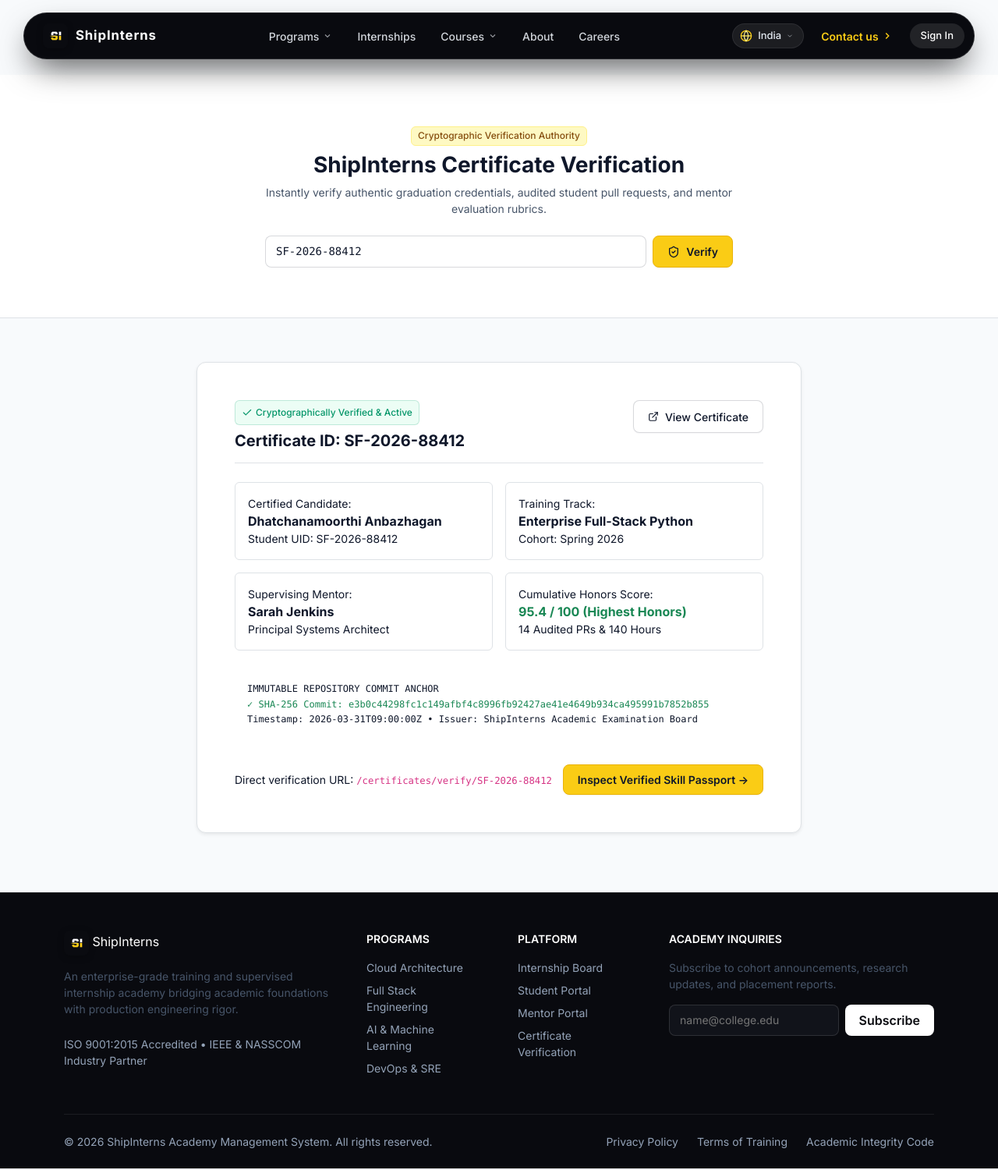
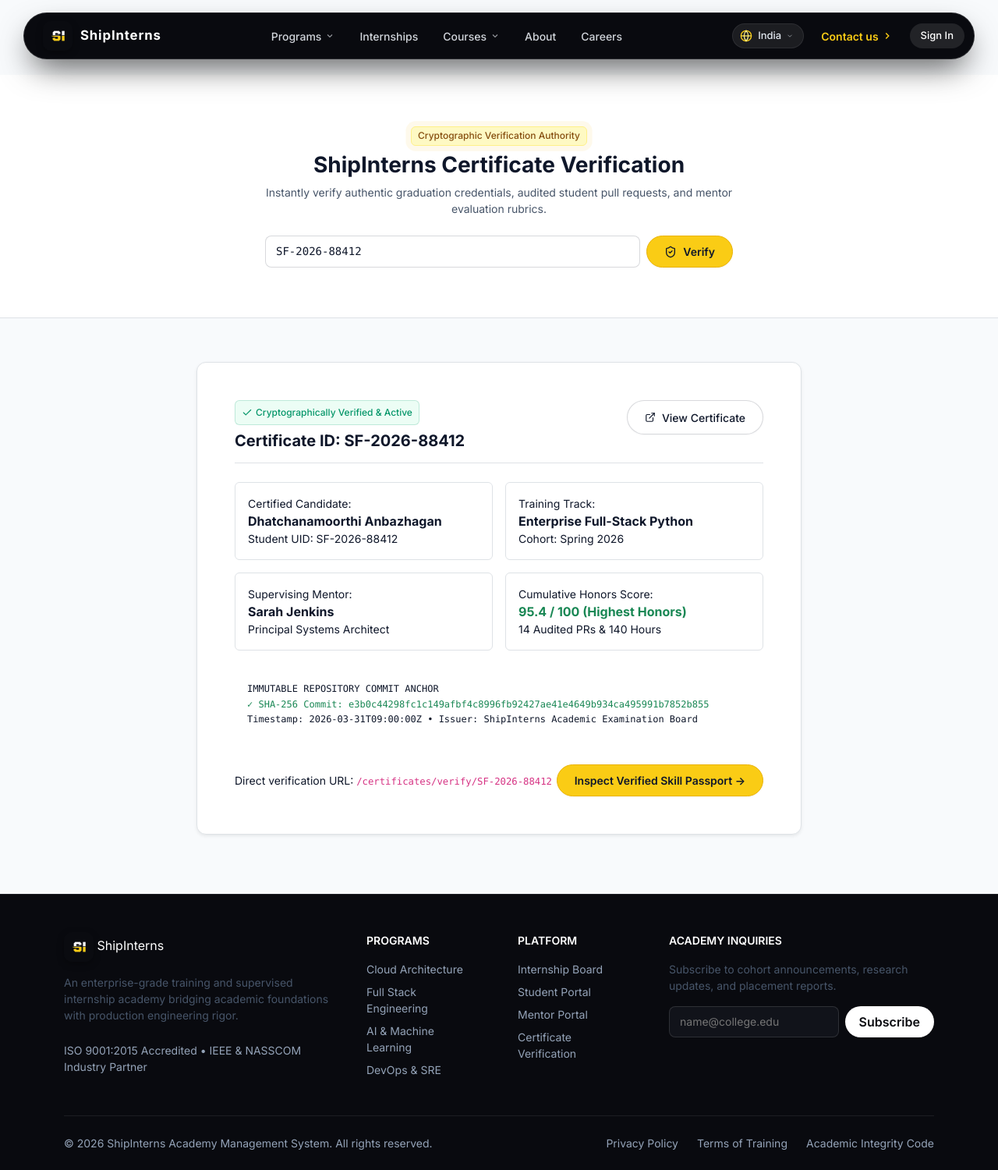
Before and after one commit to dhatcha2006-arch/SHIPINTERNS, a Flask app: page /certificates/verify in a window 1280 px wide. Shown: the whole page at 78% size. Run offline with Flask 3, Linux system fonts and the light colour scheme.

Commit message:
feat(ui): enlarge logo subtly, round all button corners, and add fluid animations across entire website

```diff
--- a/frontend/static/css/components.css
+++ b/frontend/static/css/components.css
@@ -3,17 +3,17 @@
    Cards, Buttons, Tables, Form Controls, Badges, Metrics
    ========================================================================== */
 
-/* Buttons */
+/* Buttons - Rounded Pill Corners with Micro-Interactions */
 .btn-sf-primary, .btn-primary {
   background-color: var(--sf-primary-500) !important;
   color: #0f172a !important;
   border: 1px solid var(--sf-primary-600) !important;
-  padding: 8px 18px;
+  padding: 9px 22px;
   font-size: 0.875rem;
   font-weight: 600 !important;
-  border-radius: var(--sf-radius-md);
+  border-radius: 9999px !important;
   box-shadow: var(--sf-shadow-xs);
-  transition: all 0.15s ease-in-out;
+  transition: all 0.2s cubic-bezier(0.16, 1, 0.3, 1) !important;
   display: inline-flex;
   align-items: center;
   justify-content: center;
@@ -24,43 +24,48 @@
   background-color: var(--sf-primary-600) !important;
   border-color: var(--sf-primary-700) !important;
   color: #000000 !important;
+  transform: translateY(-2px);
+  box-shadow: 0 6px 16px rgba(234, 179, 8, 0.45) !important;
 }
 
 .btn-sf-primary:active, .btn-primary:active {
   background-color: var(--sf-primary-700) !important;
   border-color: #a16207 !important;
   color: #000000 !important;
+  transform: translateY(0);
 }
 
-.btn-sf-secondary {
+.btn-sf-secondary, .btn-secondary {
   background-color: var(--sf-bg-surface);
   color: var(--sf-text-primary);
   border: 1px solid var(--sf-border-strong);
-  padding: 8px 18px;
+  padding: 9px 22px;
   font-size: 0.875rem;
   font-weight: 500;
-  border-radius: var(--sf-radius-md);
+  border-radius: 9999px !important;
   box-shadow: var(--sf-shadow-xs);
-  transition: all 0.15s ease-in-out;
+  transition: all 0.2s cubic-bezier(0.16, 1, 0.3, 1) !important;
   display: inline-flex;
   align-items: center;
   gap: var(--sf-space-2);
 }
-.btn-sf-secondary:hover {
+.btn-sf-secondary:hover, .btn-secondary:hover {
   background-color: var(--sf-slate-50);
   border-color: var(--sf-slate-400);
   color: var(--sf-slate-900);
+  transform: translateY(-2px);
+  box-shadow: 0 4px 12px rgba(15, 23, 42, 0.08) !important;
 }
 
 .btn-sf-ghost {
   background-color: transparent;
   color: var(--sf-text-secondary);
   border: 1px solid transparent;
-  padding: 8px 14px;
+  padding: 8px 18px;
   font-size: 0.875rem;
   font-weight: 500;
-  border-radius: var(--sf-radius-md);
-  transition: all 0.15s ease;
+  border-radius: 9999px !important;
+  transition: all 0.2s cubic-bezier(0.16, 1, 0.3, 1) !important;
   display: inline-flex;
   align-items: center;
   gap: var(--sf-space-2);
@@ -68,6 +73,19 @@
 .btn-sf-ghost:hover {
   background-color: var(--sf-slate-100);
   color: var(--sf-text-primary);
+  transform: translateY(-1.5px);
+}
+
+/* Ensure ALL Buttons Have Rounded Corners & Smooth Elevation */
+.btn, .btn-sm, .btn-lg, .btn-sf-footer-sub, .btn-outline-primary, .btn-outline-secondary, .btn-outline-light, .btn-light, .btn-dark {
+  border-radius: 9999px !important;
+  transition: all 0.2s cubic-bezier(0.16, 1, 0.3, 1) !important;
+}
+.btn:hover, .btn-sm:hover, .btn-lg:hover {
+  transform: translateY(-2px);
+}
+.btn:active, .btn-sm:active, .btn-lg:active {
+  transform: translateY(0);
 }
 
 /* Cards */
@@ -280,3 +298,111 @@
   border-color: var(--sf-primary-700) !important;
   color: #000000 !important;
 }
+
+/* ==========================================================================
+   Global Website Animations & Fluid Micro-Interactions
+   ========================================================================== */
+
+@keyframes sfFadeInUp {
+  0% {
+    opacity: 0;
+    transform: translateY(18px);
+  }
+  100% {
+    opacity: 1;
+    transform: translateY(0);
+  }
+}
+
+@keyframes sfFadeIn {
+  0% { opacity: 0; }
+  100% { opacity: 1; }
+}
+
+@keyframes sfSlideDown {
+  0% {
+    opacity: 0;
+    transform: translateY(-24px);
+  }
+  100% {
+    opacity: 1;
+    transform: translateY(0);
+  }
+}
+
+@keyframes sfScaleIn {
+  0% {
+    opacity: 0;
+    transform: scale(0.96);
+  }
+  100% {
+    opacity: 1;
+    transform: scale(1);
+  }
+}
+
+@keyframes sfPulseGold {
+  0%, 100% {
+    box-shadow: 0 0 0 0 rgba(234, 179, 8, 0.45);
+  }
+  50% {
+    box-shadow: 0 0 0 8px rgba(234, 179, 8, 0);
+  }
+}
+
+/* Page, Shell & Card entrance effects */
+.sf-floating-header {
+  animation: sfSlideDown 0.6s cubic-bezier(0.16, 1, 0.3, 1) both;
+}
+
+.sf-public-main, .sf-main-wrapper {
+  animation: sfFadeIn 0.35s ease-out both;
+}
+
+.sf-card {
+  animation: sfFadeInUp 0.5s cubic-bezier(0.16, 1, 0.3, 1) both;
+  transition: transform 0.25s cubic-bezier(0.16, 1, 0.3, 1), box-shadow 0.25s cubic-bezier(0.16, 1, 0.3, 1), border-color 0.2s ease !important;
+}
+
+.sf-card:hover {
+  transform: translateY(-4px);
+  box-shadow: 0 14px 30px -6px rgba(15, 23, 42, 0.1), 0 4px 10px -2px rgba(15, 23, 42, 0.04) !important;
+  border-color: rgba(234, 179, 8, 0.4) !important;
+}
+
+/* Interactive Table Row Hover Motion */
+.sf-table tbody tr {
+  transition: background-color 0.15s ease, transform 0.15s ease;
+}
+.sf-table tbody tr:hover {
+  background-color: rgba(254, 249, 195, 0.35);
+  transform: translateX(2px);
+}
+
+/* Sidebar Item Fluid Motion */
+.sf-sidebar-item {
+  transition: all 0.2s cubic-bezier(0.16, 1, 0.3, 1) !important;
+}
+.sf-sidebar-item:hover {
+  transform: translateX(4px);
+}
+
+/* Live Badge Glow */
+.sf-badge-primary {
+  animation: sfPulseGold 2.8s infinite ease-in-out;
+}
+
+/* Progress bar fill transition */
+.sf-progress-fill {
+  transition: width 0.8s cubic-bezier(0.16, 1, 0.3, 1);
+}
+
+/* Accessible reduced motion support */
+@media (prefers-reduced-motion: reduce) {
+  *, *::before, *::after {
+    animation-duration: 0.01ms !important;
+    animation-iteration-count: 1 !important;
+    transition-duration: 0.01ms !important;
+    scroll-behavior: auto !important;
+  }
+}
--- a/frontend/static/css/layout.css
+++ b/frontend/static/css/layout.css
@@ -53,19 +53,19 @@
 }
 
 .sf-brand-logo-img {
-  width: 32px;
-  height: 32px;
-  border-radius: 8px;
+  width: 38px;
+  height: 38px;
+  border-radius: 10px;
   object-fit: cover;
   display: inline-block;
   flex-shrink: 0;
-  box-shadow: 0 2px 8px rgba(0, 0, 0, 0.25);
-  transition: transform 0.15s ease;
+  box-shadow: 0 3px 10px rgba(0, 0, 0, 0.3);
+  transition: transform 0.2s cubic-bezier(0.16, 1, 0.3, 1);
 }
 
 .sf-pill-brand:hover .sf-brand-logo-img,
 .sf-brand-logo:hover .sf-brand-logo-img {
-  transform: scale(1.05);
+  transform: scale(1.08) rotate(-1deg);
 }
 
 .sf-brand-text {
--- a/frontend/templates/certificates/view.html
+++ b/frontend/templates/certificates/view.html
@@ -35,7 +35,7 @@
       <!-- Header with Crest -->
       <div class="text-center mb-4">
         <div class="d-inline-flex align-items-center justify-content-center p-2 mb-2">
-          <img src="{{ url_for('static', filename='images/logo.png') }}" alt="ShipInterns" class="sf-brand-logo-img" style="width: 52px; height: 52px; border-radius: 12px; box-shadow: 0 4px 12px rgba(13, 0, 187, 0.25);">
+          <img src="{{ url_for('static', filename='images/logo.png') }}" alt="ShipInterns" class="sf-brand-logo-img" style="width: 58px; height: 58px; border-radius: 14px; box-shadow: 0 4px 12px rgba(13, 0, 187, 0.25);">
         </div>
         <div class="text-uppercase tracking-wide text-slate-500 fw-bold small" style="letter-spacing: 0.15em;">ShipInterns Training & Internship Academy</div>
         <h1 class="display-6 fw-bold text-slate-900 mt-2 mb-1" style="font-family: serif; letter-spacing: 0.02em;">Certificate of Engineering Completion</h1>
```
